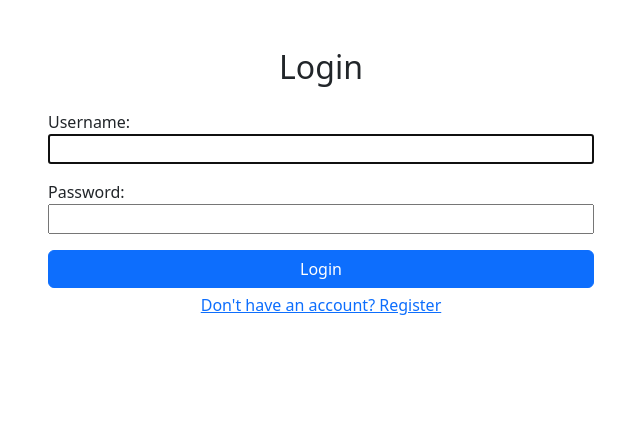
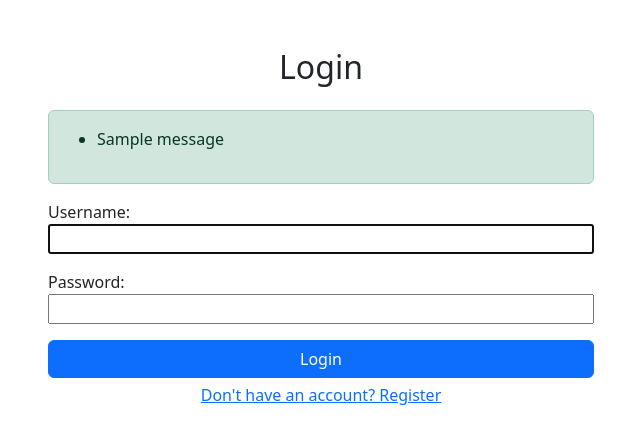
Before and after one commit to anyakhosla/Foodie, a Django app: page /foodie/login/ in a window 1280 px wide. Shown: the top 424 px of the page, without its empty margins (319-959 px from the left). Run offline with Django 5.2, Linux system fonts and the light colour scheme; tables that the repository leaves empty hold one stand-in row (values such as "Sample post"); one stand-in notice (Sample message) is shown.

Commit message:
fix login

```diff
--- a/foodie/templates/login.html
+++ b/foodie/templates/login.html
@@ -12,12 +12,20 @@
     <div class="col-md-6">
         <h2 class="text-center mb-4">Login</h2>
 
-        <!-- Display form errors -->
-        {% if form.errors %}
+        <!-- Display form errors/messages -->
+        {% if form.errors%}
             <div class="alert alert-danger mt-3">
                 <ul>
                     {% for field, errors in form.errors.items %}
                         <li>{{ field }}: {{ errors|striptags }}</li>
+                    {% endfor %}
+                </ul>
+            </div>
+        {% elif messages %} <!-- Intentionally not showing messages if there are errors to avoid screen clutter -->
+            <div class="alert alert-success mt-3"> <!-- If we want info messages, we should use alert-info -->
+                <ul>
+                    {% for message in messages %}
+                        <li>{{ message }}</li>
                     {% endfor %}
                 </ul>
             </div>
```
